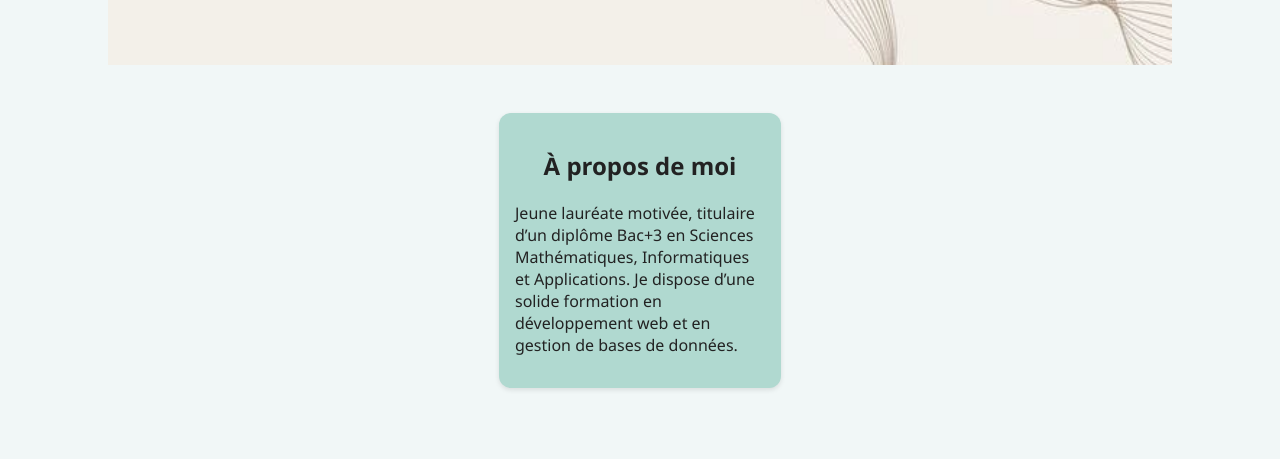
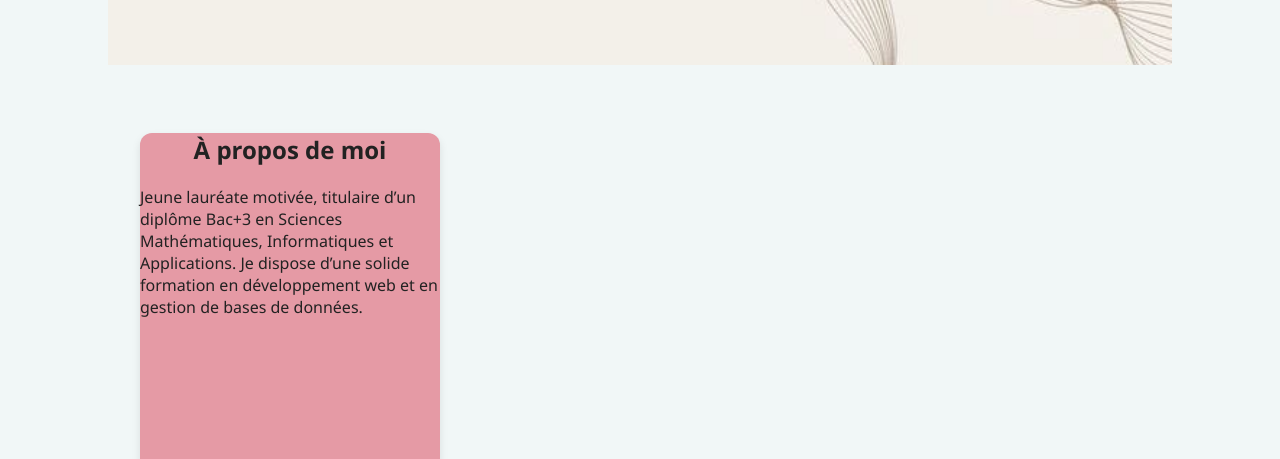
Before and after one commit to Salmasabir/salma-portfolio-static, a plain HTML site: page index.html in a window 1280 px wide. Shown: the part 493-952 px from the top of the page. Drawn offline with Linux system fonts and the light colour scheme.

Commit message:
upppppppp

```diff
--- a/index.html
+++ b/index.html
@@ -37,7 +37,7 @@
       <a href="#about" class="btn" data-i18n="heroText">Learn More</a>
     </section>
     <section id="about" >
-    <div class="cardss">
+    <div class="cardsss">
      <h2 data-i18n="aboutTitle">À propos de moi</h2>
      <p data-i18n="aboutText"> Jeune lauréate motivée, titulaire d’un diplôme Bac+3 en Sciences Mathématiques, Informatiques et Applications. Je dispose d’une solide formation en développement web et en gestion de bases de données.</p>
     </div>
@@ -78,8 +78,8 @@
 <section id="projects">
   <h2 data-i18n="projectTitle">Projets</h2>
   <div class="cards">
-    <div class="card" data-i18n="projet1"><img src="assets/project1.jpg" alt="Projet 1" /><p>Site Web de recettes avec HTML, CSS, JS </p></div>
-    <div class="card" data-i18n="projet1"><img src="assets/project2.jpg" alt="Projet 2" /><p>Portfolio Design avec HTML, CSS, JS </p></div>
+    <div class="card" data-i18n="projet1"><img src="assets/project1.jpg" alt="Projet 1" /><p data-i18n="projectText1">Site Web de recettes avec HTML, CSS, JS </p></div>
+    <div class="card" data-i18n="projet1"><img src="assets/project2.jpg" alt="Projet 2" /><p data-i18n="projectText2">Portfolio Personel avec HTML, CSS, JS </p></div>
   </div>
 </section>
 
--- a/main.js
+++ b/main.js
@@ -45,6 +45,8 @@ document.addEventListener("DOMContentLoaded", () => {
       path3: "Baccalaureate: Physical Sciences (2020-2021) - Lycée Mohamed VI, Alnif",
       cvTitle: "My Resume",
       projectTitle: "Projects",
+       projectText1: "Recipe Site Web With HTML, CSS, JS",
+      projectText2:"Personal Portfolio With HTML, CSS, JS",
       contactTitle: "Contact",
       contactText: "I am always open to new opportunities. Feel free to contact me.",
       socialText: "You can also find me on:",
@@ -71,6 +73,8 @@ document.addEventListener("DOMContentLoaded", () => {
       path3: "Baccalauréat: Sciences physiques (2020-2021) - Lycée Mohamed VI, Alnif",
       cvTitle: "Mon CV",
       projectTitle: "Projets",
+      projectText1: "Site Web de recettes avec HTML, CSS, JS",
+      projectText2:"Portfolio Personel avec HTML, CSS, JS",
       contactTitle: "Contact",
       contactText: "Je suis toujours ouvert aux nouvelles opportunités. N'hésitez pas à me contacter.",
       socialText: "Vous pouvez également me trouver sur :",
--- a/style.css
+++ b/style.css
@@ -163,6 +163,17 @@ h2 {
   transition: background 0.3s, color 0.3s;
 }
 
+.cardsss {
+  width: 300px;
+  height: 1500px;
+  background-color: var(--rose-moyen);
+  border-radius: 12px;
+  box-shadow: 0 4px 8px rgba(0,0,0,0.1);
+  padding: 1rem;
+}
+
+
+
 .card img {
   width: 100%;
   border-radius: 8px;
```
